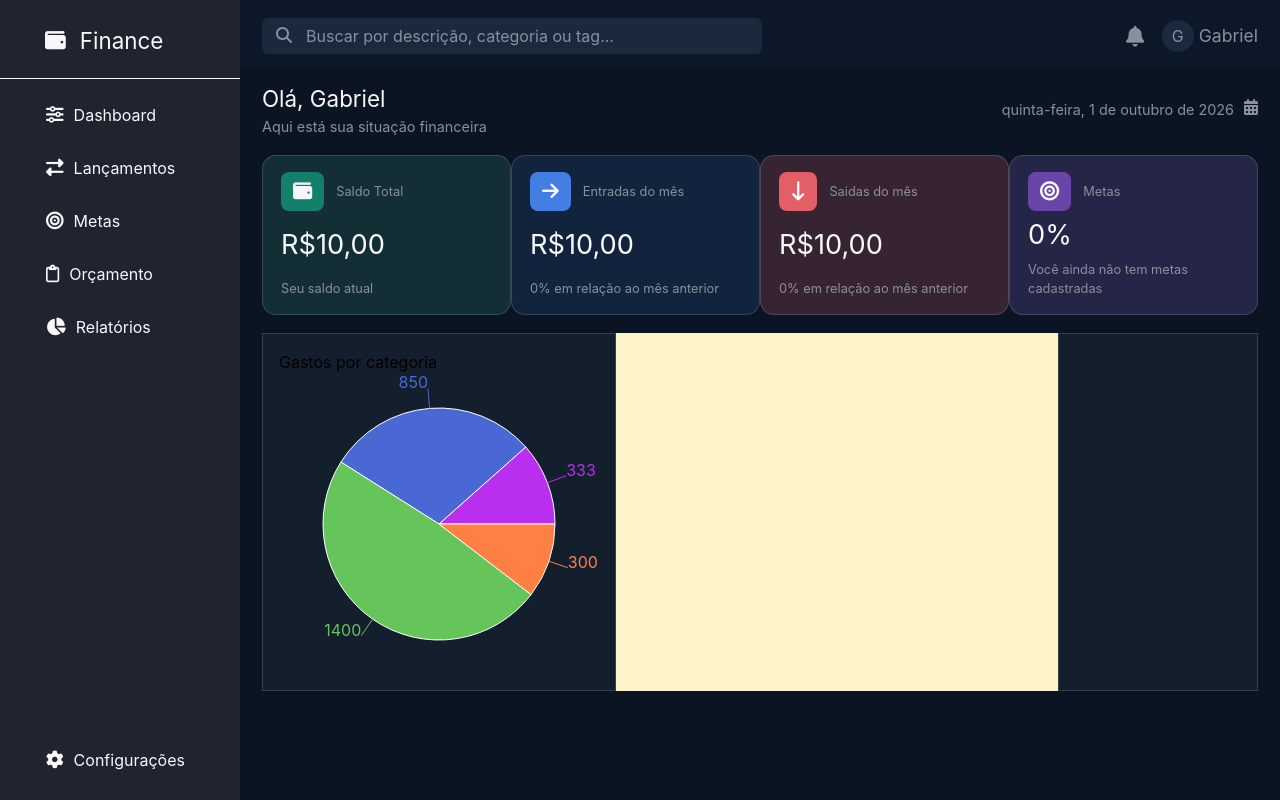
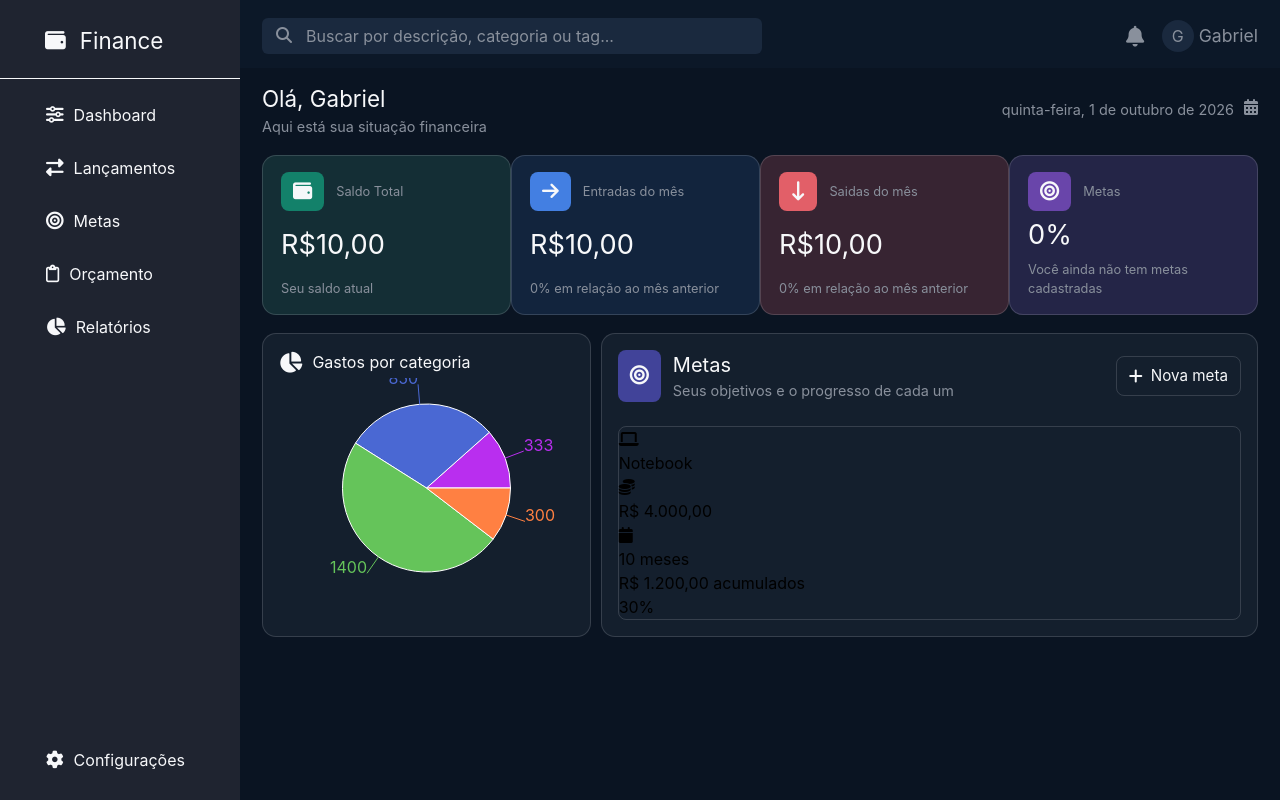
Before and after one commit to Gabrielbarbosa14/finance-app, a React (Vite) app: page / in a window 1280 px wide. Built offline with nearby package versions, Linux system fonts and the light colour scheme.

Commit message:
Começando a fazer o card de metas

```diff
--- a/src/components/Dashboard.jsx
+++ b/src/components/Dashboard.jsx
@@ -119,7 +119,7 @@ function Dashboard() {
         <div id="summary" className=" flex justify-between mt-[18px]">
           {summaryData.map((card) => [
             <div
-              className={`${card.bgcolor} w-[255px] h-[160px] pt-4 pb-4 pl-4.5 pr-4.5 flex flex-col justify-between rounded-[14px] border border-[#F7F8FA]/15`}
+              className={`${card.bgcolor} w-[250px] h-[160px] pt-4 pb-4 pl-4.5 pr-4.5 flex flex-col justify-between rounded-[14px] border border-[#F7F8FA]/15`}
             >
               <div className="flex items-center gap-3">
                 <div
@@ -134,10 +134,16 @@ function Dashboard() {
             </div>,
           ])}
         </div>
-        <div id="charts" className="bg-amber-100 mt-[18px] flex justify-between">
-          <div id="expenses" className="bg-[#141F2D] border border-[#F7F8FA]/15 flex flex-col p-[16px]">
-            <h1>Gastos por categoria</h1>
-            <PieChart width={320} height={300}>
+        <div id="charts" className="mt-[18px] flex justify-between">
+          <div
+            id="expenses"
+            className="bg-[#141F2D] border rounded-[14px] border-[#F7F8FA]/15 flex flex-col p-[16px]"
+          >
+            <div className="text-[#F7F8FA] flex items-center gap-2.5 mb-1">
+              <i className="fa-solid fa-chart-pie h-min text-[1.3em]"></i>
+              <h1>Gastos por categoria</h1>
+            </div>
+            <PieChart width={295} height={220}>
               <Pie data={data} dataKey="value" label>
                 {data.map((entry, index) => (
                   <Cell key={`cell-${index}`} fill={colors[index]} />
@@ -146,8 +152,63 @@ function Dashboard() {
               <Tooltip />
             </PieChart>
           </div>
-          <div id="goals" className="bg-[#141F2D] w-[200px] border border-[#F7F8FA]/15">
-
+          <div
+            id="goals"
+            className="bg-[#141F2D] w-[66%] border rounded-[14px] border-[#F7F8FA]/15 p-[16px]"
+          >
+            <div id="top" className="flex justify-between items-center mb-6">
+              <div id="icon-phrases" className="flex gap-3">
+                <div
+                  id="icon"
+                  className="text-[1.2em] text-[#F7F8FA] bg-[#414399] px-3 py-2.5 rounded-[8px] flex justify-between items-center"
+                >
+                  <i class="fa-solid fa-bullseye"></i>
+                </div>
+                <div id="phrases">
+                  <h1 className="text-[#F7F8FA] text-[1.25em]">Metas</h1>
+                  <p className="text-[0.9em] text-[#89909C]">
+                    Seus objetivos e o progresso de cada um
+                  </p>
+                </div>
+              </div>
+              <div id="new-goal">
+                <button className="border border-[#F7F8FA]/15 px-3 py-2 flex justify-center items-center gap-2 text-[#F7F8FA] rounded-[8px]">
+                  <i class="fa-solid fa-plus"></i>
+                  <h1 className="text-[0.95em]">Nova meta</h1>
+                </button>
+              </div>
+            </div>
+            <div id="goal" className="border border-[#F7F8FA]/15 rounded-[8px]">
+              <div id="content">
+                <div id="infos">
+                  <i id="icon" class="fa-solid fa-laptop"></i>
+                  <div id="infos-details">
+                    <h1>Notebook</h1>
+                    <div id="money-time">
+                      <div id="money">
+                        <i class="fa-solid fa-coins"></i>
+                        <p>R$ 4.000,00</p>
+                      </div>
+                      <div id="time">
+                        <i class="fa-solid fa-calendar"></i>
+                        <p>10 meses</p>
+                      </div>
+                    </div>
+                  </div>
+                </div>
+                <div id="progress-bar-accumulated">
+                  <div id="progress-bar">
+                    <div id="total">
+                      <div id="stored"></div>
+                    </div>
+                  </div>
+                  <div id="accumulated">
+                    <p>R$ 1.200,00 acumulados</p>
+                    <p>30%</p>
+                  </div>
+                </div>
+              </div>
+            </div>
           </div>
         </div>
       </div>
```
